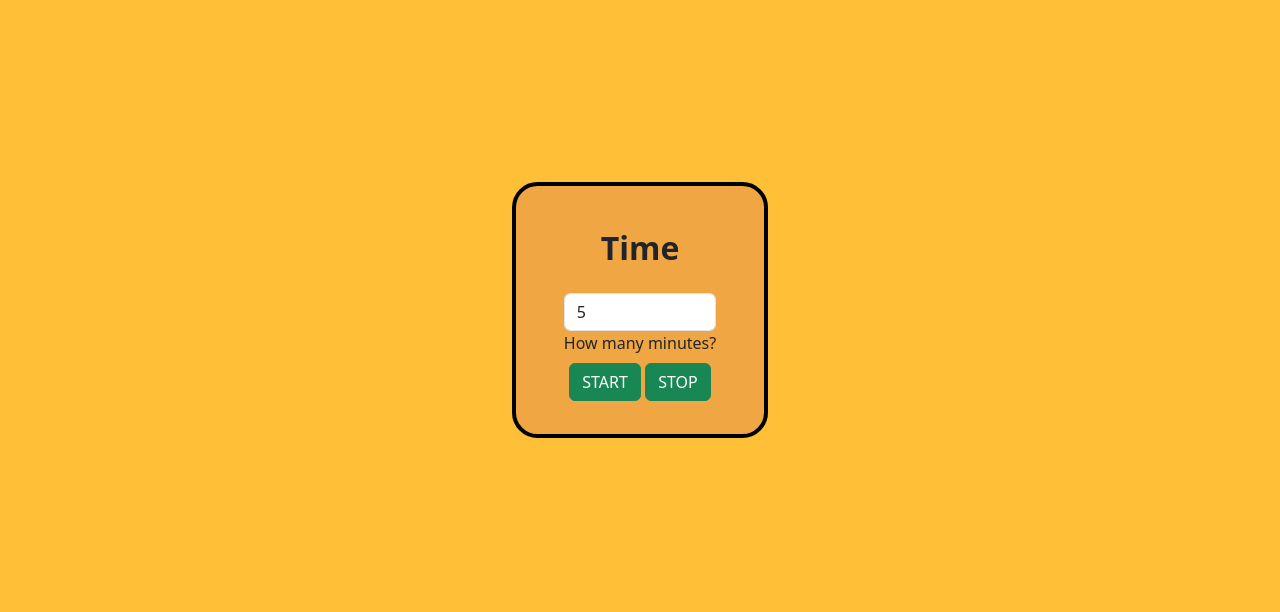
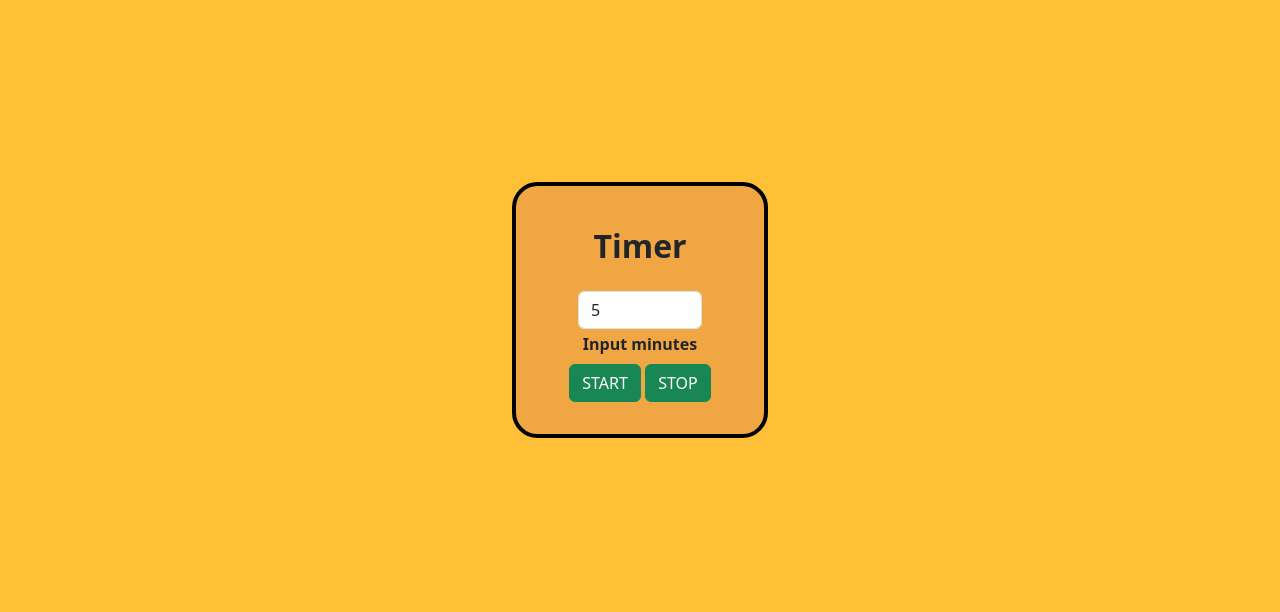
Before and after one commit to edledesma/JavaScript, a plain HTML site: page timer.html in a window 1280 px wide. Shown: the part 127-739 px from the top of the page. Drawn offline with nearby package versions, Linux system fonts and the light colour scheme; a web font is replaced by a local one.

Commit message:
Styled timer

```diff
--- a/css/style.css
+++ b/css/style.css
@@ -284,6 +284,11 @@ background-color: hsl(30, 100%, 95%);
 
 /* TIMER STYLES */
 
+#ins-text{
+  margin-top: 0.2rem;
+  font-weight:700;
+}
+
 #timer-container {
   background-color: rgb(240, 166, 67);
   margin: 0 auto;
--- a/timer.html
+++ b/timer.html
@@ -19,12 +19,11 @@
   <main id="timer-main">
     <div id="timer-container" class="container-sm">
       <div class="">
-        <p id="timer-display">Time</p>
+        <p id="timer-display">Timer</p>
       </div>
       <div class="form-outline">
-        <input id="timer-minutes-input" type="number" id="typeNumber" min="1" max="1440" value="5"
-          class="form-control" />
-        <label class="form-label" for="typeNumber">How many minutes?</label>
+        <input id="timer-minutes-input" type="number" min="1" max="1440" value="5"class="form-control"/>
+        <label id= "ins-text"class="form-label" for="timer-minutes-input">Input minutes</label>
       </div>
       <div id="timer-buttons" class="container">
         <button id="start-timer" type="button " class="btn btn-success">START</button>
```
Also changed, not shown: js/timer.js (+3 -0 lines).
